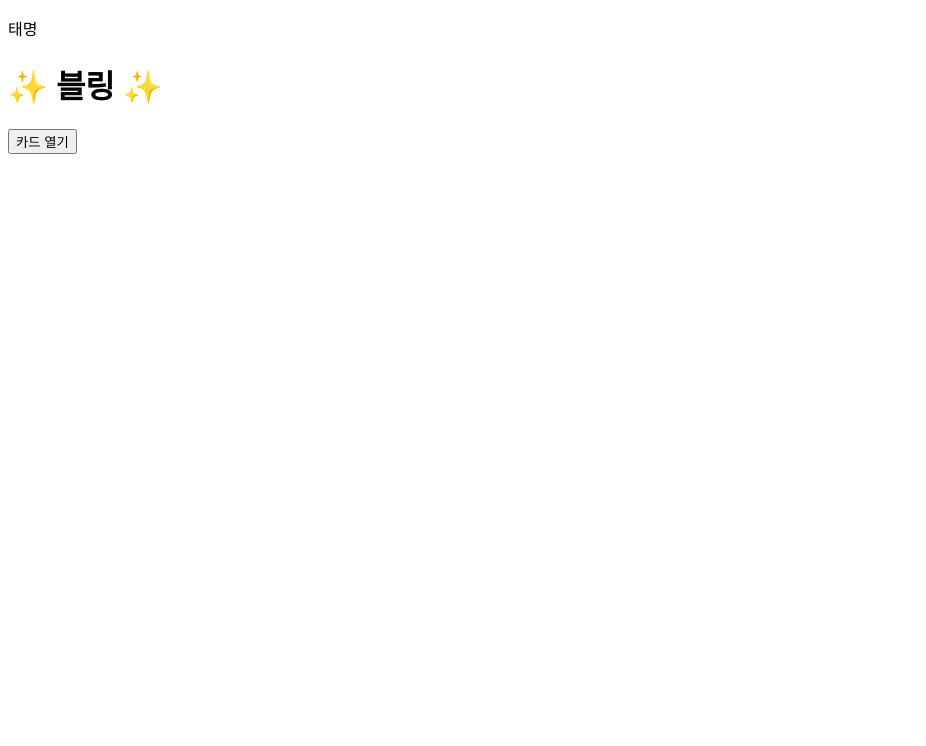
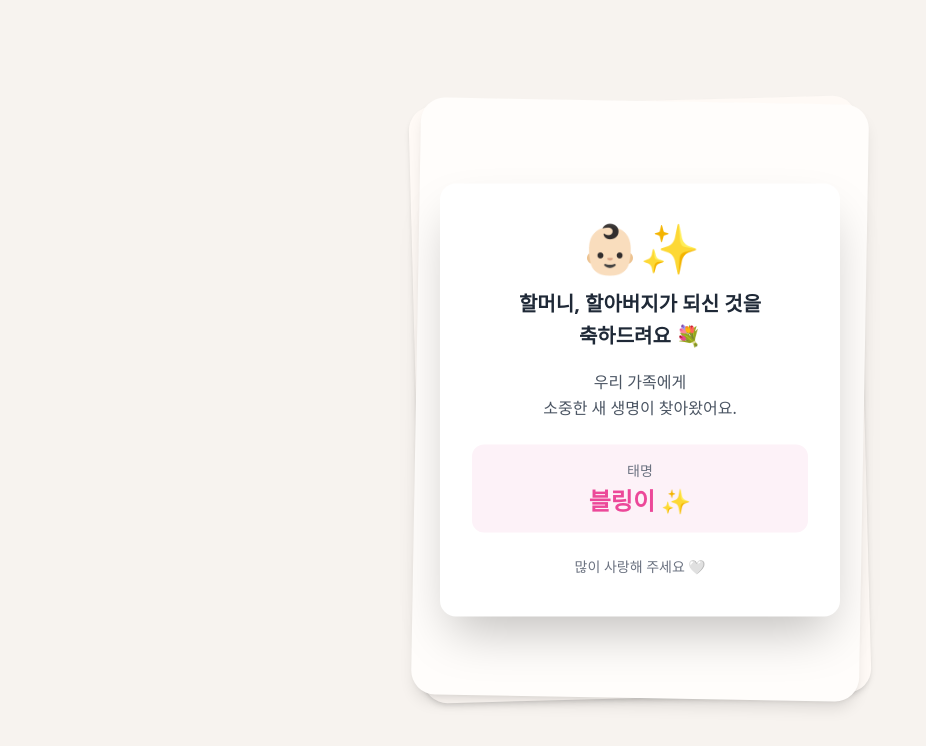
Before and after one commit to purity87/coming-out-card, a Nuxt app: page / in a window 1280 px wide. Shown: the top 746 px of the page, without its empty margins (0-926 px from the left). Built offline with nearby package versions, Linux system fonts and the light colour scheme.

Commit message:
디자인 추가

```diff
--- a/app/pages/index.vue
+++ b/app/pages/index.vue
@@ -1,55 +1,51 @@
 <template>
-  <div class="min-h-screen flex items-center justify-center bg-gradient-to-br from-rose-100 via-pink-100 to-purple-100 p-6">
-    <div class="relative max-w-sm w-full">
-      <div class="absolute inset-0 rounded-3xl bg-gradient-to-br from-pink-400 via-fuchsia-400 to-purple-400 blur-sm opacity-60"></div>
+  <div class="min-h-screen flex items-center justify-center bg-[#f7f3ef] px-4">
+    <!-- 종이 바닥 -->
+    <div class="relative w-full max-w-md aspect-[3/4]">
 
+      <!-- 뒤 종이 (레이어) -->
+      <div
+          class="absolute inset-0 bg-[#fffaf6] rounded-3xl shadow-md rotate-[-1.5deg]"
+      ></div>
 
-      <div class="relative bg-white rounded-3xl shadow-2xl p-6 text-center">
-        <div class="relative mt-4">
-          <p class="text-sm text-gray-500">태명</p>
-          <h1 class="text-3xl font-bold text-pink-500 tracking-wide">✨ 블링 ✨</h1>
+      <!-- 앞 종이 -->
+      <div
+          class="absolute inset-0 bg-[#fffdfb] rounded-3xl shadow-lg rotate-[1deg]"
+      ></div>
+
+      <!-- 중앙 입체 카드 -->
+      <div
+          class="relative z-10 bg-white rounded-2xl shadow-2xl px-8 py-10 text-center
+               top-1/2 -translate-y-1/2 mx-6"
+      >
+        <!-- 상단 아이콘 -->
+        <div class="text-5xl mb-4">👶🏻✨</div>
+
+        <!-- 메인 문구 -->
+        <h1 class="text-xl font-bold text-gray-800 mb-4 leading-relaxed">
+          할머니, 할아버지가 되신 것을<br />
+          축하드려요 💐
+        </h1>
+
+        <!-- 서브 문구 -->
+        <p class="text-gray-600 mb-6 leading-relaxed">
+          우리 가족에게<br />
+          소중한 새 생명이 찾아왔어요.
+        </p>
+
+        <!-- 태명 강조 -->
+        <div class="bg-pink-50 rounded-xl py-4 mb-6">
+          <p class="text-sm text-gray-500 mb-1">태명</p>
+          <p class="text-2xl font-semibold text-pink-500">
+            블링이 ✨
+          </p>
         </div>
 
-
-        <transition name="fade">
-          <div v-if="revealed" class="relative mt-6 space-y-3">
-            <p class="text-lg font-medium">저는 <strong>블링</strong>이에요 🌈</p>
-            <p class="text-sm text-gray-600">
-              말하기까지 시간이 조금 걸렸지만,<br />
-              제 모습 그대로를 전하고 싶었어요.
-            </p>
-            <p class="text-sm text-gray-500">블링이를 따뜻하게 봐주면 고마울 것 같아요 💖</p>
-          </div>
-        </transition>
-
-
-        <button
-            v-if="!revealed"
-            class="mt-6 px-6 py-2 rounded-full bg-gradient-to-r from-pink-400 to-purple-400 text-white font-semibold shadow-lg"
-            @click="revealed = true"
-        >
-          카드 열기
-        </button>
+        <!-- 하단 -->
+        <p class="text-sm text-gray-500">
+          많이 사랑해 주세요 🤍
+        </p>
       </div>
     </div>
   </div>
 </template>
-
-
-<script setup lang="ts">
-import { ref } from 'vue'
-const revealed = ref(false)
-</script>
-
-
-<style scoped>
-.fade-enter-active,
-.fade-leave-active {
-  transition: opacity 0.6s ease, transform 0.6s ease;
-}
-.fade-enter-from,
-.fade-leave-to {
-  opacity: 0;
-  transform: translateY(6px);
-}
-</style>
--- a/nuxt.config.ts
+++ b/nuxt.config.ts
@@ -5,5 +5,6 @@ export default defineNuxtConfig({
   pages: true,
   typescript: {
     typeCheck: true
-  }
+  },
+  modules: ['@nuxtjs/tailwindcss']
 })
--- a/package.json
+++ b/package.json
@@ -16,6 +16,7 @@
     "vue-router": "^4.6.4"
   },
   "devDependencies": {
+    "@nuxtjs/tailwindcss": "^6.14.0",
     "@types/qrcode": "^1.5.6",
     "vue-tsc": "^3.2.4"
   }
```
Also changed, not shown: 1 other file (tests, documents, lock files or other folders).
